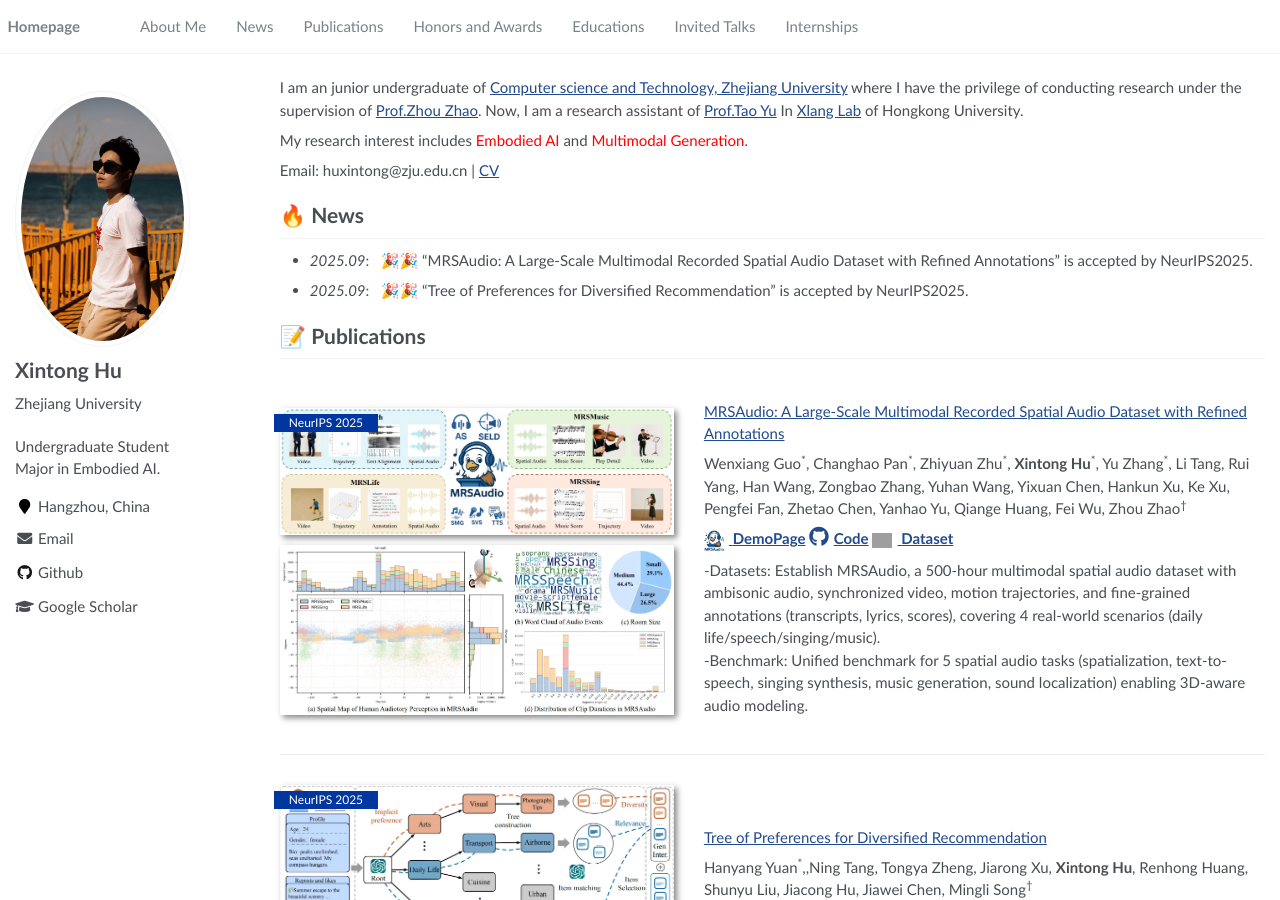
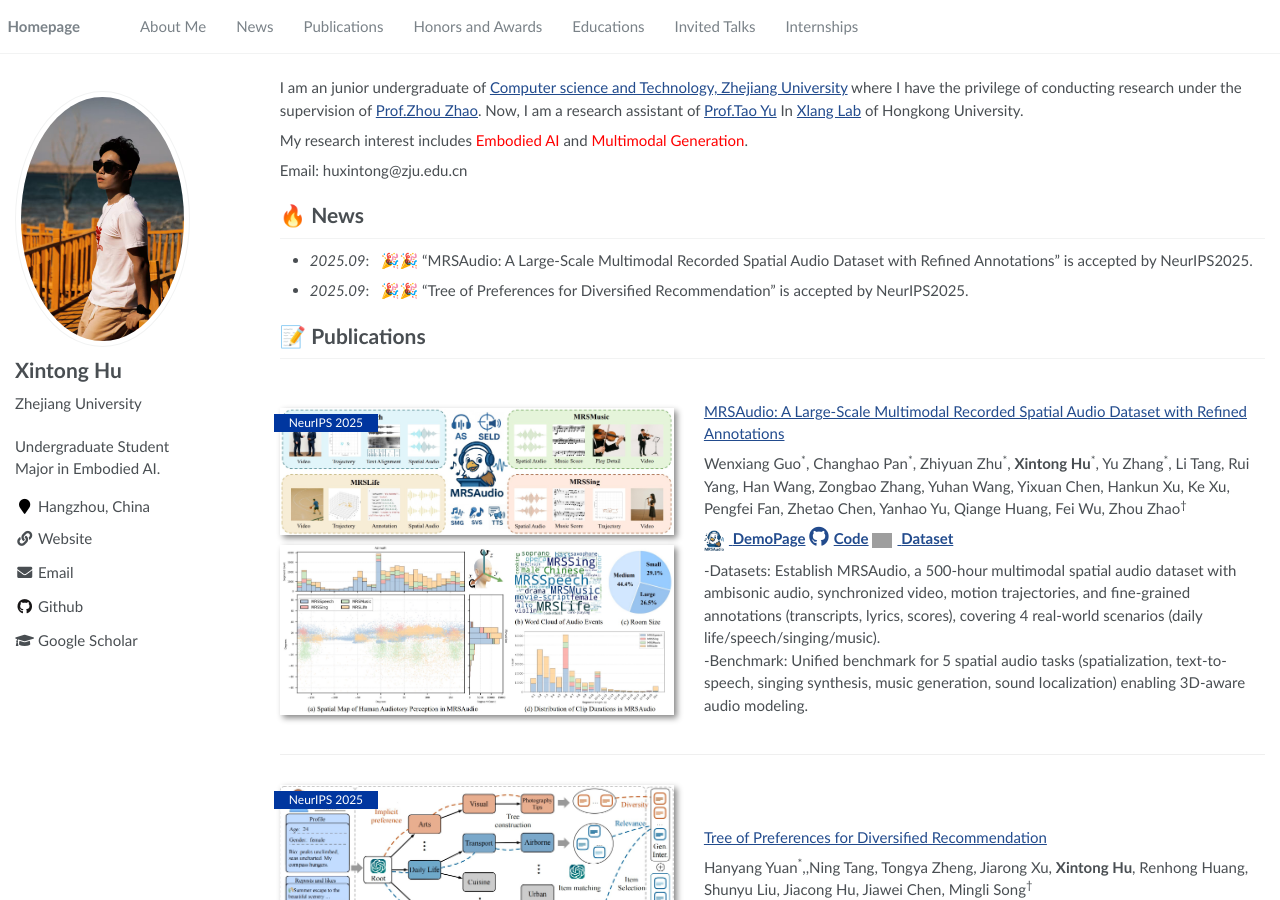
Before and after one commit to Erics-zju/huxintong.github.io, a Jekyll site: the page built from _pages/about.md, in a window 1280 px wide and 900 px high. Built offline with Jekyll 4.4.1, drawn with Linux system fonts in a browser that asks for light colours; grey boxes are pictures that could not be loaded.

Commit message:
Move CV link to sidebar

```diff
--- a/_config.yml
+++ b/_config.yml
@@ -30,7 +30,7 @@ author:
   googlescholar    : "https://scholar.google.com/citations?user=1yZoMlcAAAAJ&hl=zh-CN"
   email            : "huxintong@zju.edu.cn"
   researchgate     :  # e.g., "https://www.researchgate.net/profile/yourprofile"
-  uri              :
+  uri              : "XintongHu_CV.pdf"
   bitbucket        :
   codepen          :
   dribbble         :
--- a/_pages/about.md
+++ b/_pages/about.md
@@ -23,7 +23,7 @@ Now, I am a research assistant of [Prof.Tao Yu](https://taoyds.github.io/) In [X
 My research interest includes <span style="color:red">Embodied AI</span> and <span style="color:red">Multimodal Generation</span>.
 
 <!-- <span style="color:red">I am looking for a Ph.D. position starting in 2026 Fall. Please feel free to reach out!</span>   -->
-Email: huxintong@zju.edu.cn | [CV](XintongHu_CV.pdf)
+Email: huxintong@zju.edu.cn
 
 
 
```
